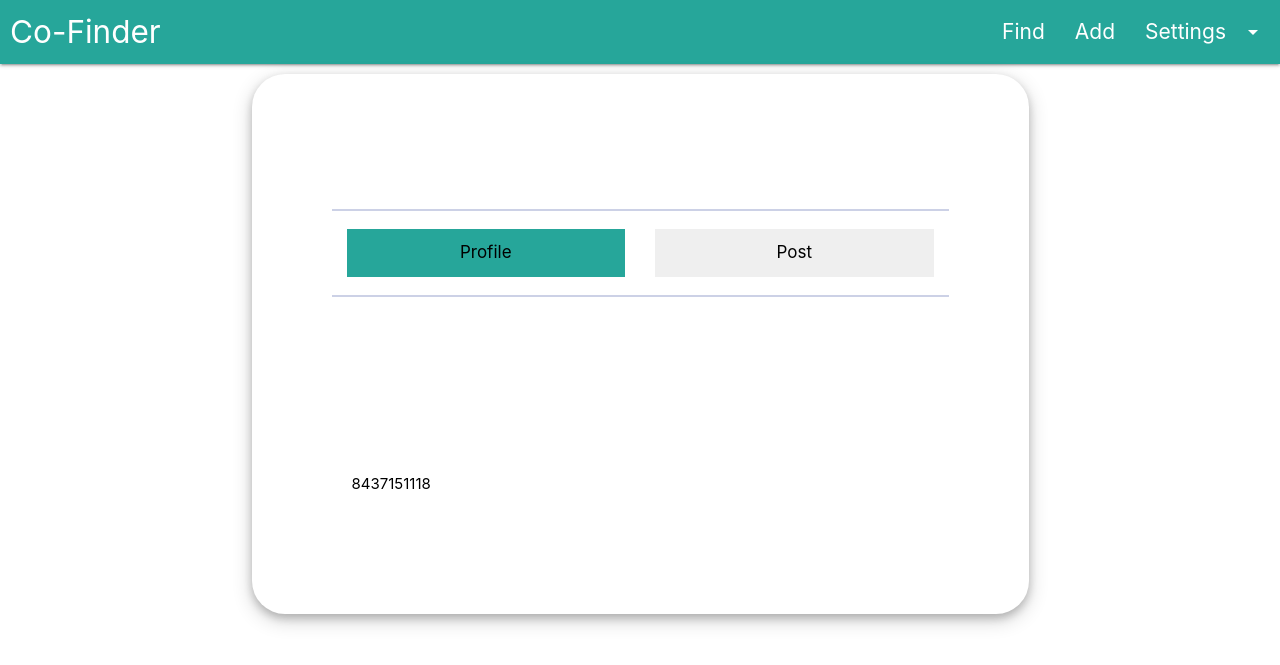
After one commit to divyashk/FH_covid_tool, a Flask app: page /profile in a window 1280 px wide. The commit adds this page. Shown: the top 665 px of the page. Run offline with Flask 2, Linux system fonts and the light colour scheme; the visitor is signed in with stand-in values (Sample User, id 1); some libraries are stand-ins or nearby versions.

Commit message:
added profile page

```diff
--- a/app.py
+++ b/app.py
@@ -52,6 +52,57 @@ def weight(i):
 """
 APIs
 """
+
+@app.route('/register', methods=['POST'])
+def register_user():
+    '''
+    Get the data from the request body in JSON Format
+    @json needed
+    - password
+    - username
+    - Rest any other details like name, etc
+    '''
+
+    data = request.json
+
+    compulsary_items = ["username", "password"]
+
+    for item in compulsary_items:
+        if item not in data:
+            return jsonify(success=False, err_code='1', msg=item + 'not passed')
+
+    if (is_user_id_valid(data['username'])):
+        # User id is valid, go ahead
+        data['password'] = sha256_crypt.encrypt(str(data['password']))
+
+        # Update the user in the database
+        db.collection("users").document(data['username']).set(data, merge=True)
+
+        session['logged_in'] = True
+        session['username'] = data['username']
+        return jsonify(success=True)
+    else:
+        return jsonify(success=False, err_code='0')
+
+
+
+@app.route('/user_info', methods=['GET', 'POST'])
+@is_logged_in
+def user_info():
+    user_info = db.collection(u'users').document(session['username']).get()
+
+    if user_info.exists:
+        print("User exists")
+        resDict = {
+            "name": user_info.get('name'),
+            "contact": user_info.get('phone'),
+        }
+        return jsonify(success=True, user_info=resDict)
+    else:
+        print("User doesn't exists")
+        return jsonify(success=False, err_code='1')
+
+
 @app.route("/if_logged_in",methods=["POST"])
 def if_logged_in():
     if 'logged_in' in session:
@@ -207,22 +258,6 @@ def find():
 def add():
     return render_template('add.html')
 
-@app.route('/user_info', methods=['GET', 'POST'])
-@is_logged_in
-def user_info():
-    user_info = db.collection(u'users').document(session['username']).get()
-
-    if user_info.exists:
-        print("User exists")
-        resDict = {
-            "name": user_info.get('name'),
-            "contact": user_info.get('phone'),
-        }
-        return jsonify(success=True, user_info=resDict)
-    else:
-        print("User doesn't exists")
-        return jsonify(success=False, err_code='1')
-
 @app.route('/login', methods=['GET', 'POST'])
 def login_register():
     '''
@@ -251,42 +286,19 @@ def login_register():
         else:
             return jsonify(success=False)
 
+@app.route('/profile')
+@is_logged_in
+def profile():
+    if session['username']:
+        username= session['username'];
+    return render_template("profile.html", username = username);
+
 @app.route('/logout')
 def logout():
     session["logged_in"] = False
     session.clear()
     return redirect(url_for('find'))
 
-@app.route('/register', methods=['POST'])
-def register_user():
-    '''
-    Get the data from the request body in JSON Format
-    @json needed
-    - password
-    - username
-    - Rest any other details like name, etc
-    '''
-
-    data = request.json
-
-    compulsary_items = ["username", "password"]
-
-    for item in compulsary_items:
-        if item not in data:
-            return jsonify(success=False, err_code='1', msg=item + 'not passed')
-
-    if (is_user_id_valid(data['username'])):
-        # User id is valid, go ahead
-        data['password'] = sha256_crypt.encrypt(str(data['password']))
-
-        # Update the user in the database
-        db.collection("users").document(data['username']).set(data, merge=True)
-
-        session['logged_in'] = True
-        session['username'] = data['username']
-        return jsonify(success=True)
-    else:
-        return jsonify(success=False, err_code='0')
 
 """
 Test routes
--- a/static/frontend/css/style.css
+++ b/static/frontend/css/style.css
@@ -1,5 +1,5 @@
 #find_loc,
-#add_item
+#add_item, .profile-main
 {
     box-shadow: 0 4px 8px 0 rgba(0, 0, 0, 0.2), 0 6px 20px 0 rgba(0, 0, 0, 0.19);
     width: 450px;
@@ -20,6 +20,11 @@
 nav{
     background-color: #26a69a;
 }
+
+nav ul a {
+    font-size: 1.4rem;
+}
+
 .right-row {
     min-width: 40px;
     text-align: center;
@@ -73,3 +78,10 @@ nav{
     color: #2da7ff;
     cursor: pointer;
 }
+
+.profile-main{
+    width:80%;
+    height:100vh;
+    max-width: 1500px;
+    margin-top: 0;
+}
--- a/templates/layouts/base.html
+++ b/templates/layouts/base.html
@@ -14,7 +14,6 @@
     <!-- Compiled and minified CSS -->
     <link rel="stylesheet" href="https://cdnjs.cloudflare.com/ajax/libs/materialize/1.0.0/css/materialize.min.css">
     <link rel="stylesheet" href="https://fonts.googleapis.com/icon?family=Material+Icons">
-
     <link rel="stylesheet" href="/static/frontend/css/style.css">
     {% block css %}
     {% endblock %}
@@ -24,11 +23,10 @@
 <body>
 
     <ul id="dropdown1" class="dropdown-content">
-        <li><a href="#!">Profile</a></li>
         <li><a href="#!">My-items</a></li>
         <li class="divider"></li>
         <li><a id="signout-btn-nav" href="/logout">Signout</a></li>
-    </ul><head>
+    </ul>
     <nav>
         <div class="nav-wrapper">
             <a href="#!" class="brand-logo" style="margin-left: 10px;">Co-Finder</a>
@@ -40,7 +38,6 @@
             </ul>
         </div>
     </nav>
-
 
     {% block body %}
     {% endblock %}
--- /dev/null
+++ b/templates/profile.html
@@ -0,0 +1,176 @@
+{% extends 'layouts/base.html' %}
+
+{% block css %}
+
+<style>
+@import url("https://fonts.googleapis.com/css2?family=Mulish:wght@400;500;600;700&display=swap");
+
+.main-profile{
+    display: flex;
+    justify-content: center;
+    height: 70vh;
+}
+
+.asked {
+  box-shadow: 0 4px 8px 0 rgba(0, 0, 0, 0.2), 0 6px 20px 0 rgba(0, 0, 0, 0.19);
+  display: flex;
+  max-width: 777px;
+  flex-direction: column;
+  background-color: white;
+  padding: 80px;
+  margin: 10px;
+  border-radius: 33px;
+  width: 100%;
+}
+
+.asked_profile {
+  display: flex;
+  align-items: center;
+}
+.asked_profile-content {
+  display: flex;
+  flex-direction: column;
+  justify-content: space-between;
+}
+.asked_profile-content h3 {
+  font-weight: bold;
+  font-size: 25px;
+  line-height: 32px;
+}
+.asked_profile-content button {
+  border: 2px solid #0f1c52;
+  background-color: transparent;
+  padding: 15px 15px;
+  cursor: pointer;
+  border-radius: 10px;
+  margin-top: 7px;
+}
+.asked_profile-content button:hover {
+    color: white;
+    transition-duration: 350ms;
+}
+.asked_footer ul {
+  display: flex;
+  list-style: none;
+  justify-content: space-between;
+  margin-top: 55px;
+  border-top: 2px solid #ccd1e6;
+  border-bottom: 2px solid #ccd1e6;
+}
+.asked_footer ul li {
+  display: inline-flex;
+  flex: 1;
+  align-items: center;
+  justify-content: center;
+  padding: 18px 15px;
+  cursor: pointer;
+}
+.asked_footer ul li:hover {
+    transition-duration: 300ms;
+}
+.asked_footer ul li:last-child .down {
+  margin-left: 11px;
+}
+
+#profile-tab{
+    width: 100%;
+}
+
+/* Style tab links */
+.tablink {
+  color: black;
+  float: left;
+  border: none;
+  outline: none;
+  cursor: pointer;
+  padding: 14px 16px;
+  font-size: 17px;
+  width: 100%;
+}
+
+.tablink:hover {
+  background-color: #777;
+}
+
+/* Style the tab content (and add height:100% for full page content) */
+.tabcontent {
+  color: black;
+  display: none;
+  padding: 100px 20px;
+  height: 100%;
+}
+
+
+</style>
+
+{% endblock %}
+
+{% block body %}
+    <div class="main-profile">
+        <div class="asked">
+
+
+
+            <div class="asked_footer">
+                <ul>
+                <li><button class="tablink" onclick="openPage('Home', this)" id="defaultOpen">Profile</button></li>
+                <li><button class="tablink" onclick="openPage('About', this)">Post</button></li>
+                </ul>
+            </div>
+
+            <div>
+
+                <div id="Home" class="tabcontent">
+                    <div class="asked_profile">
+                        <div class="asked_profile-content">
+                            <h3></h3>
+                        </div>
+                    </div>
+                    <p>8437151118</p>
+                </div>
+
+                <div id="About" class="tabcontent">
+                <h3>Posts</h3>
+                <p>Who we are and what we do.</p>
+                </div>
+            </div>
+
+        </div>
+
+
+
+    </div>
+
+
+{% endblock %}
+
+{% block js %}
+
+<script>
+    function openPage(pageName, elmnt) {
+    // Hide all elements with class="tabcontent" by default */
+    var i, tabcontent, tablinks;
+    tabcontent = document.getElementsByClassName("tabcontent");
+    for (i = 0; i < tabcontent.length; i++) {
+        tabcontent[i].style.display = "none";
+    }
+
+    // Remove the background color of all tablinks/buttons
+    tablinks = document.getElementsByClassName("tablink");
+    for (i = 0; i < tablinks.length; i++) {
+        tablinks[i].style.backgroundColor = "";
+    }
+
+    // Show the specific tab content
+    document.getElementById(pageName).style.display = "block";
+
+    // Add the specific color to the button used to open the tab content
+    elmnt.style.backgroundColor = "#26a69a";
+    }
+    // Get the element with id="defaultOpen" and click on it
+    document.getElementById("defaultOpen").click();
+    const db = firebase.firestore();
+    const username = "{{username}}";
+
+</script>
+{% endblock %}
```
Also changed, not shown: templates/find.html (+5 -4 lines).
